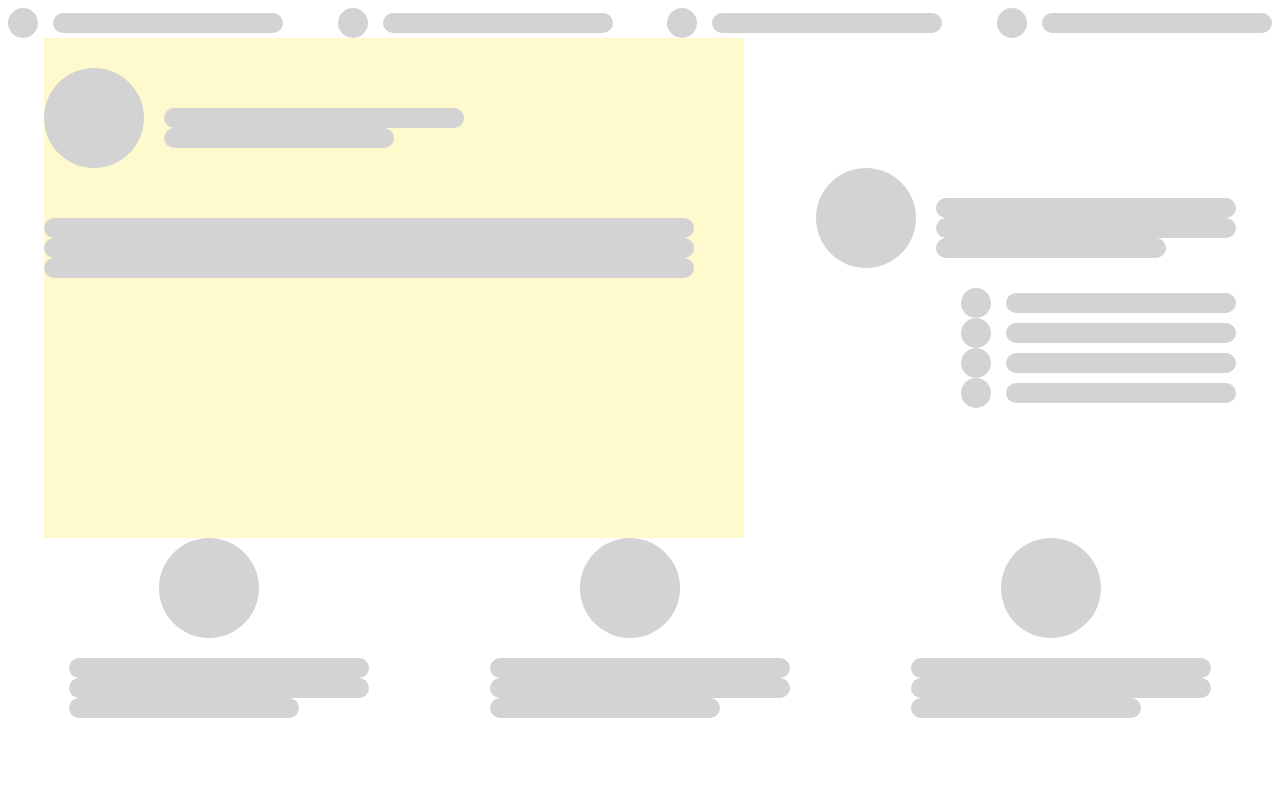
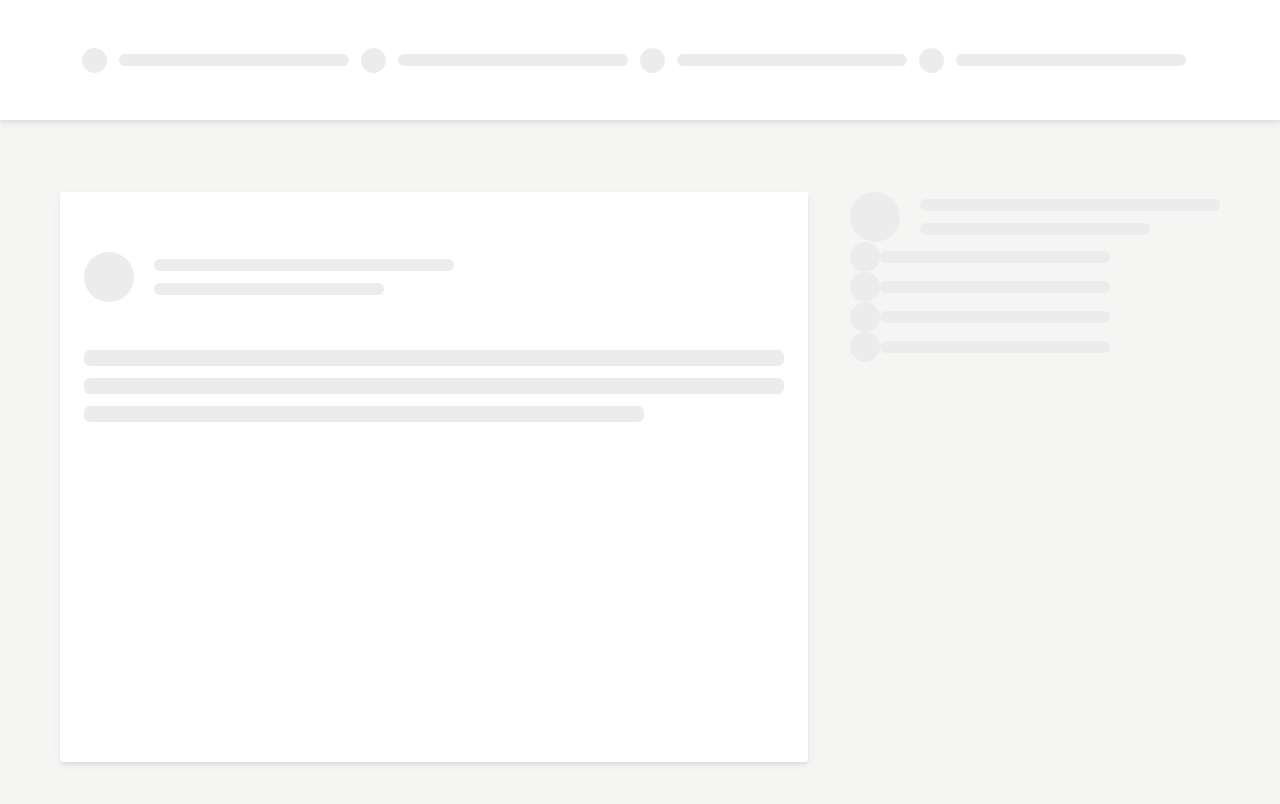
Before and after one commit to AythamiSalvadorRodriguezValentin/SkeletonPreloader, a plain HTML site: page demo.html in a window 1280 px wide. Drawn offline with Linux system fonts and the light colour scheme.

Commit message:
CSS REFACT DONE!
Next task: REFACT DEMO.HTML

```diff
--- a/css/skeleton.css
+++ b/css/skeleton.css
@@ -1,35 +1,13 @@
-/*.circle {
-    width: 100px;
-	height: 100px;
-	background-color: lightgrey;
-	border-radius: 50%;
+:root{
+    --main-color: #ECECEC;
+}
+body {
+    background-color: rgb(245,245,243);
 }
 
-.square {
-    width: 100px;
-	height: 100px;
-    border-radius: 20%;
-	background: lightgrey;
-}
-
-.line {
-    width: 500px;
-	height: 20px;
-    border-radius: 15px;
-	background: lightgrey;
-}
-
-.rectangle {
-     width: 200px;
-	height: 100px;
-    border-radius: 25px;
-	background: lightgrey;
-}*/
-
 .pr-user {
-   display: flex;
-	align-items: center;
-	justify-content: flex-end;
+    display: flex;
+    align-items: center;
 }
 
 .pr-feature {
@@ -38,23 +16,19 @@
 	align-items: center;
 	justify-content: center;
 }
-.pr-feature-group {
-    display: flex;
-	flex-direction: row;
-	justify-content:space-around;
+.pr-feature .pr-circle {
+    margin-right: 0px;
+    margin-bottom: 12px;
 }
-
 .pr-circle-container {
     margin-right: 20px;
 }
 
-
 .pr-circle {
-	width: 100px;
-	height: 100px;
-	background-color: lightgrey;
+	width: 50px;
+	height: 50px;
+	background-color: var(--main-color);
 	border-radius: 50%;
-    margin-bottom: 20px;
 }
 
 .pr-lines-container{
@@ -63,13 +37,26 @@
 
 .pr-line {
     width: 300px;
-	height: 20px;
+	height: 12px;
     border-radius: 15px;
-	background: lightgrey;
+	background: var(--main-color);
+}
+.pr-line:first-child {
+    margin-bottom: 12px;
 }
 
 .pr-line:last-child {
-   width: 230px;
+    margin-top: 12px;
+    width: 230px;
+}
+.pr-nav-h .pr-line, .pr-nav-v .pr-line {
+    margin: 0px;
+}
+
+.pr-nav-h .pr-circle {
+    margin-right: 12px;
+    width: 25px;
+    height: 25px;
 }
 
 .pr-nav-h {
@@ -80,54 +67,46 @@
 .pr-list-item-h {
      display: flex;
 	align-items: center;
-	justify-content:center;
+    justify-content:center;
+    margin-right: 12px;
 }
 .pr-list-item-v {
      display: flex;
 	align-items: center;
-	justify-content: flex-end;
 }
 
 .pr-circle-nav {
     width: 30px;
 	height: 30px;
-	background-color: lightgrey;
+	background-color: var(--main-color);
 	border-radius: 50%;
-    margin-right: 15px;
 }
 
 .pr-post {
-     background-color: lemonchiffon;
+    background-color: #ffffff;
+    padding: 60px 24px;
     width: 700px;
-    height: 500px;
+    height: 450px;
+    border-radius: 3px;
+    box-shadow: 0 3px 3px rgba(0,0,0,0.05), 0 3px 10px rgba(0,0,0,0.05);
 }
 
 .pr-post-header {
      display: flex;
     flex-direction: row;
     align-items: center;
-    padding-top: 30px;
-    padding-bottom: 30px;
+    margin-bottom: 48px;
 
 }
 .pr-post-content {
     padding-bottom: 300px;
 }
 .pr-post-content .pr-line {
-    width: 650px;
-	height: 20px;
-    border-radius: 15px;
-	background: lightgrey;
+    width: 100%;
+	height: 16px;
+    border-radius: 6px;
+	background: var(--main-color);
 }
-.pr-central-section {
-    display: flex;
-    flex-flow: row nowrap;
-    justify-content: space-around;
-    align-items: center;
+.pr-post-content .pr-line:last-child {
+    width: 80%;
 }
-
-.pr-user-nav-v-container{
-    display: flex;
-    flex-flow: column nowrap;
-    justify-content: center;
-}
--- a/demo.html
+++ b/demo.html
@@ -5,6 +5,41 @@
     <title>Document</title>
     <link rel="stylesheet" href="css/skeleton.css">
 </head>
+<style>
+	body {
+		margin: 0;
+		padding: 0;
+	}
+	nav {
+		display: flex;
+		height: 120px;
+		box-shadow: 0 3px 3px rgba(0,0,0,0.05), 0 3px 10px rgba(0,0,0,0.05);
+		background-color: #ffffff;
+		width: 100%;
+		top: 0;
+		left: 0;
+		justify-content: center;
+	}
+	section {
+		display: flex;
+		flex-flow: row nowrap;
+		justify-content: space-between;
+		padding: 72px 60px 0px 60px;
+	}
+	.container.space-b {
+		display: flex;
+		flex-direction: row;
+		justify-content:space-around;
+		padding: 48px 24px;
+	}
+	.container.no-wrap{
+		display: flex;
+		flex-flow: column nowrap;
+	}
+
+
+
+</style>
 <body>
 
 <!--
@@ -19,25 +54,25 @@
 <nav>
 <div class="pr-nav-h">
 	<div class="pr-list-item-h">
-		<div class="pr-circle-nav">&nbsp</div>
+		<div class="pr-circle">&nbsp</div>
 		<div class="pr-line">&nbsp</div>
 	</div>
 	<div class="pr-list-item-h">
-		<div class="pr-circle-nav">&nbsp</div>
+		<div class="pr-circle">&nbsp</div>
 		<div class="pr-line">&nbsp</div>
 	</div>
 	<div class="pr-list-item-h">
-		<div class="pr-circle-nav">&nbsp</div>
+		<div class="pr-circle">&nbsp</div>
 		<div class="pr-line">&nbsp</div>
 	</div>
 	<div class="pr-list-item-h">
-		<div class="pr-circle-nav">&nbsp</div>
+		<div class="pr-circle">&nbsp</div>
 		<div class="pr-line">&nbsp</div>
 	</div>
 </div>
 </nav>
 <!-- end of pr-nav-h element -->
-<section class="pr-central-section">
+<section>
 <div class="pr-post">
 
 	<div class="pr-post-header">
@@ -58,14 +93,13 @@
 
 </div>
 <!-- end of pr-post element -->
-<div class="pr-user-nav-v-container">
+<div class="container no-wrap">
     <!-- pr-user element layout -->
 <div class="pr-user">
 	<div class="pr-circle-container">
 		<div class="pr-circle">&nbsp</div>
 	</div>
 	<div class="pr-lines-container">
-		<div class="pr-line">&nbsp</div>
 		<div class="pr-line">&nbsp</div>
 		<div class="pr-line">&nbsp</div>
 	</div>
@@ -94,7 +128,7 @@
 </div>
 </section>
 <!-- pr-feature element layout -->
-<div class="pr-feature-group">
+<div class="container space-b">
 <div class="pr-feature">
 	<div class="pr-circle-container">
 		<div class="pr-circle">&nbsp</div>
```
